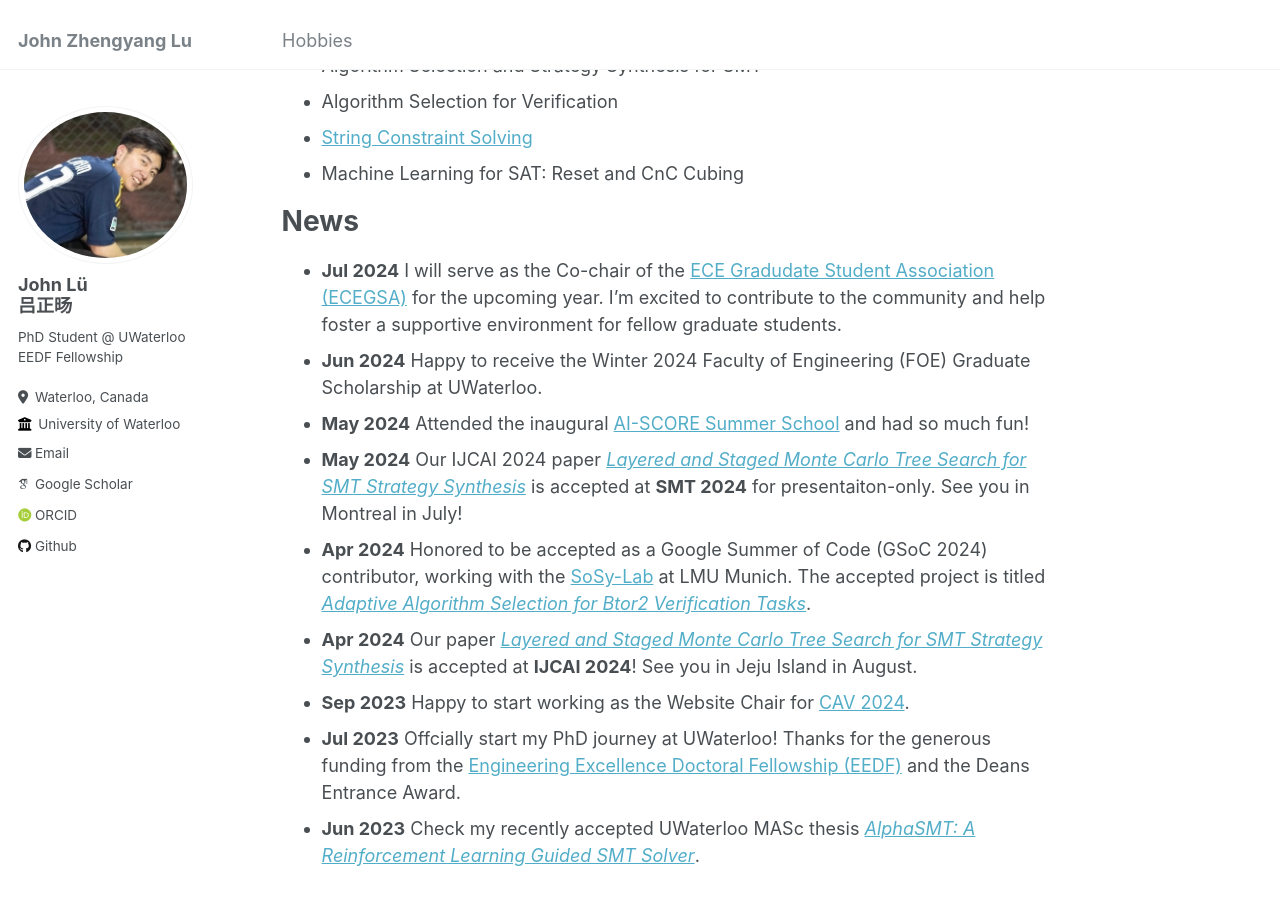
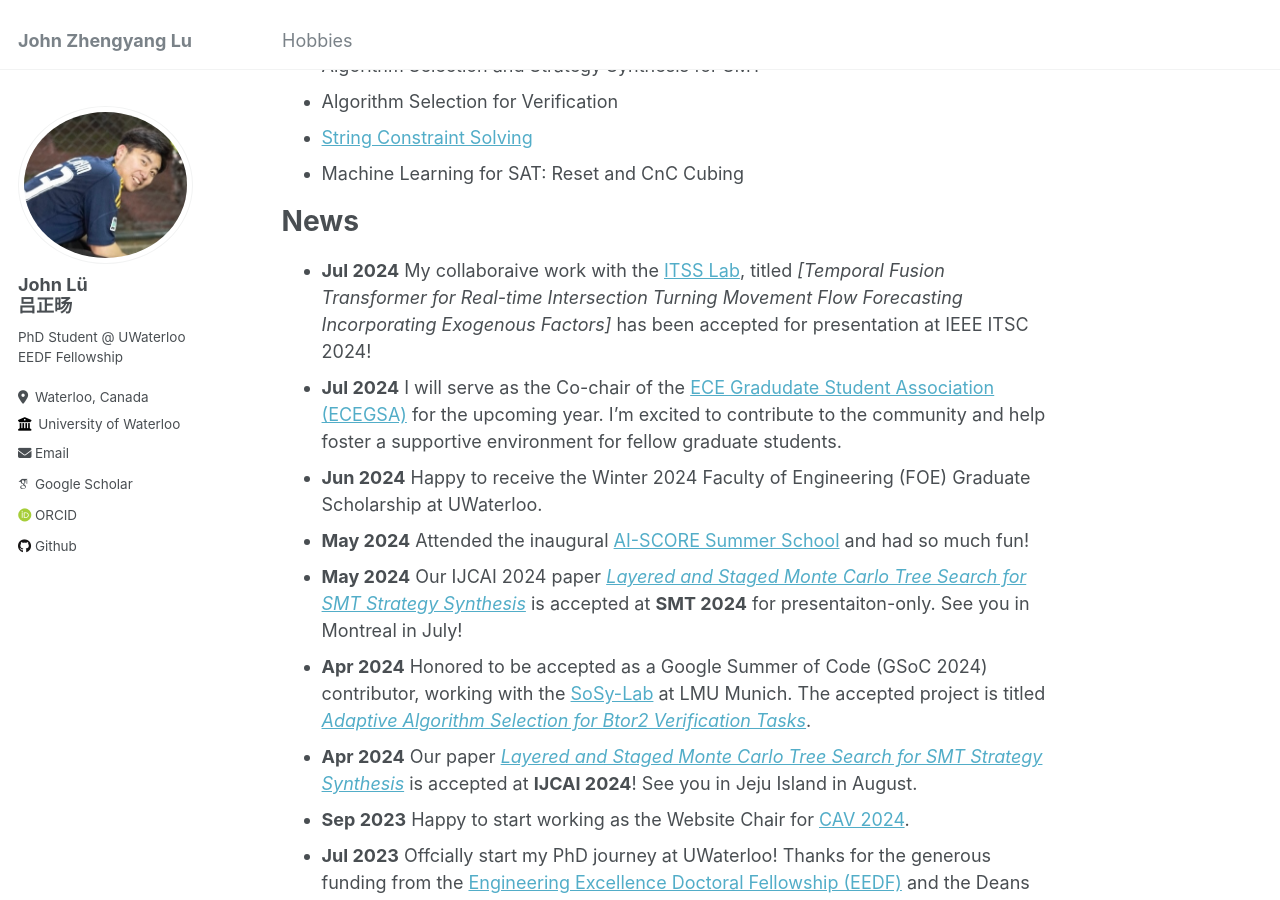
Before and after one commit to JohnLyu2/johnlyu2.github.io, a Jekyll site: the page built from _pages/about.md, in a window 1280 px wide and 900 px high, scrolled down 328 px. Built offline with Jekyll 4.4.1, drawn with Linux system fonts in a browser that asks for light colours; some web fonts are replaced.

Commit message:
itsc acceptance

```diff
--- a/_pages/about.md
+++ b/_pages/about.md
@@ -20,7 +20,7 @@ My research interests lie at the intersection of machine learning and formal met
 
 News
 ======
-
+- **Jul 2024** My collaboraive work with the [ITSS Lab](https://www.civil.uwaterloo.ca/itss/), titled *[Temporal Fusion Transformer for Real-time Intersection Turning Movement Flow Forecasting Incorporating Exogenous Factors]* has been accepted for presentation at IEEE ITSC 2024!
 - **Jul 2024** I will serve as the Co-chair of the [ECE Gradudate Student Association (ECEGSA)](https://uwaterloo.ca/electrical-computer-engineering-graduate-student-association/) for the upcoming year. I’m excited to contribute to the community and help foster a supportive environment for fellow graduate students.
 - **Jun 2024** Happy to receive the Winter 2024 Faculty of Engineering (FOE) Graduate Scholarship at UWaterloo.
 - **May 2024** Attended the inaugural [AI-SCORE Summer School](https://ai-score.github.io/) and had so much fun!
```
